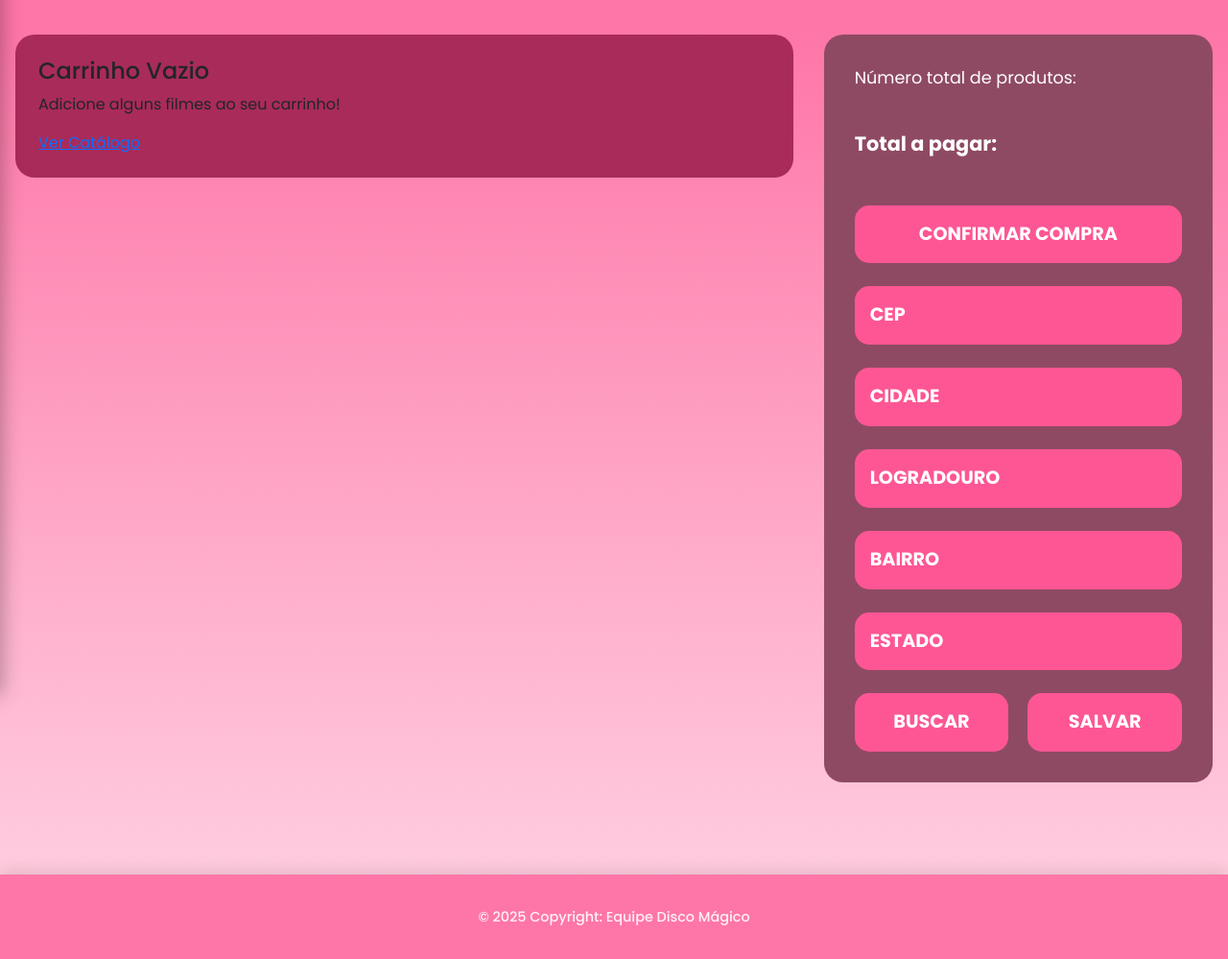
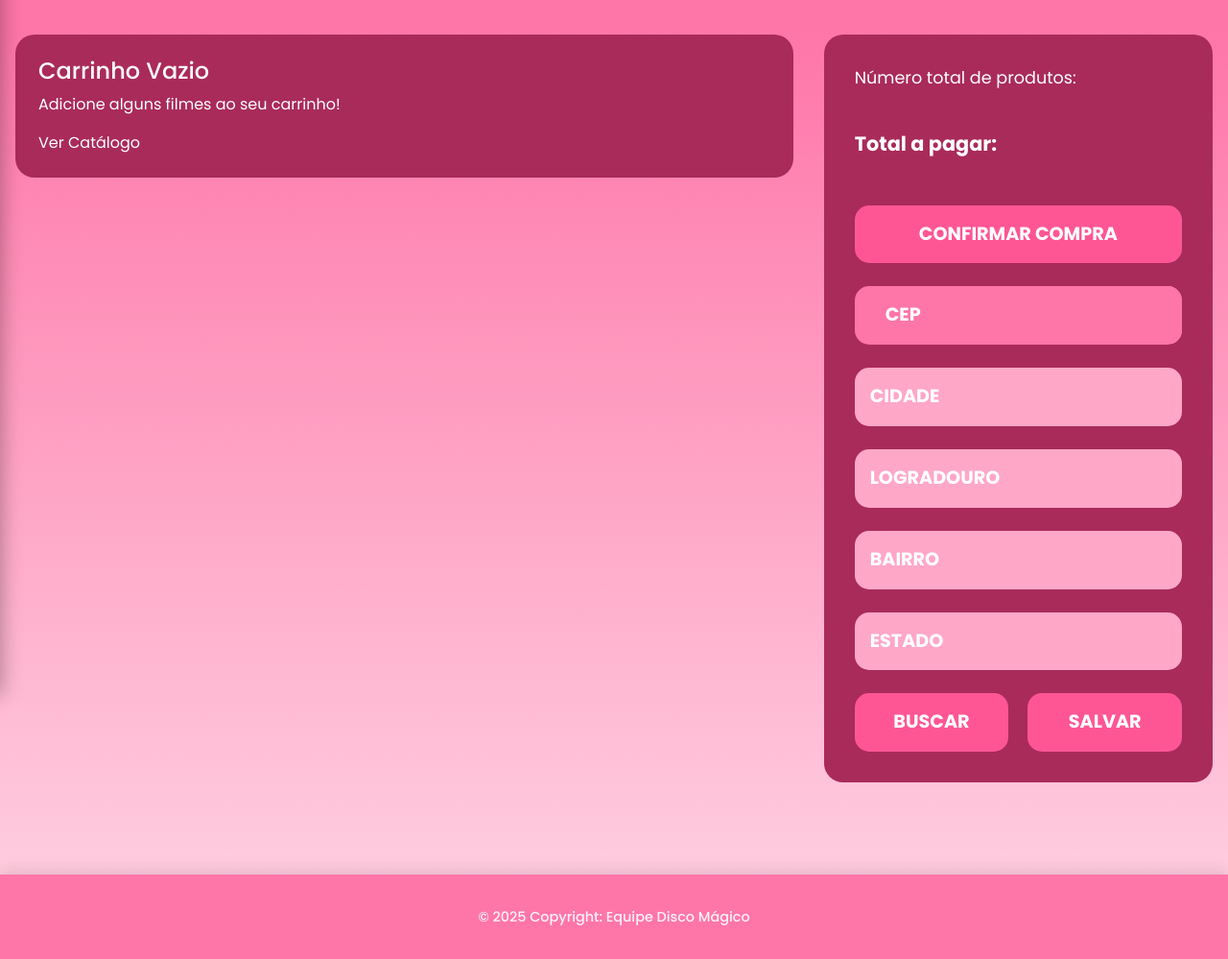
Before and after one commit to gustav0-rdg/proj_mercado, a Flask app: page /exibir/carrinho in a window 1280 px wide. Shown: the part 76-1075 px from the top of the page at 96% size. Run offline with Flask 3, Linux system fonts and the light colour scheme; a user stored in the database is signed in; data comes from the database, SQL or seed files in the repository; data that the repository does not hold is empty; some libraries are stand-ins or nearby versions.

Commit message:
add: correcoes finais do css

```diff
--- a/app.py
+++ b/app.py
@@ -94,9 +94,10 @@ def remove_carrinho(id):
 
 @app.route("/exibir/carrinho")
 def exibe_carrinho():
-    itensCarrinho = Carrinho.exibirItens(session['id_usuario'])
     if not 'usuario' in session:
         return redirect("/login")
+    itensCarrinho = Carrinho.exibirItens(session['id_usuario'])
+
     return render_template("carrinho.html", itens = itensCarrinho)
 
 @app.route("/endereco")
--- a/data/conexao.py
+++ b/data/conexao.py
@@ -4,10 +4,10 @@ class Connection():
 
     def create():
         connection = mysql.connector.connect(
-            host="disco-magico-gustavor0d-disco-magico-gustavo.c.aivencloud.com",
-            port=13935,
-            user="avnadmin",
-            password="AVNS_UjqarbEi4gwkBWadktR",
+            host="localhost",
+            port=3306,
+            user="root",
+            password="root",
             database="db_mercado"
         )
         return connection
--- a/static/css/paginas/pagCarrinho.css
+++ b/static/css/paginas/pagCarrinho.css
@@ -26,6 +26,15 @@ body.dark{
     align-items: start;
 }
 
+
+
+h5, p{
+    color: var(--branco);
+}
+.catalogo{
+    text-decoration: none;
+    color: var(--branco);
+}
 /* Seção dos itens do carrinho */
 .carrinho__itens {
     background: var(--rosa-primario-medio);
@@ -144,7 +153,7 @@ body.dark .carrinho__item{
 
 /* Seção do resumo */
 .carrinho__resumo {
-    background: var(--rosa-secundario-escuro);
+    background: var(--rosa-primario-medio);
     border-radius: 20px;
     padding: 2rem;
     color: var(--branco);
@@ -180,6 +189,21 @@ body.dark .carrinho__resumo{
 }
 .carrinho__botao-finalizar {
     width: 100%;
+    background: var(--rosa-primario-claro);
+    border: none;
+    padding: 1rem;
+    border-radius: 15px;
+    color: var(--branco);
+    font-size: 1.2rem;
+    font-weight: bold;
+    cursor: pointer;
+    transition: all 0.3s ease;
+    text-transform: uppercase;
+    margin-top: 1.5rem;
+}
+
+.carrinho__botao-finalizar-compra{
+    width: 100%;
     background: var(--rosa-primario);
     border: none;
     padding: 1rem;
@@ -192,6 +216,38 @@ body.dark .carrinho__resumo{
     text-transform: uppercase;
     margin-top: 1.5rem;
 }
+
+.carrinho__botao-finalizar-cep{
+    width: 100%;
+    background: var(--rosa-secundario);
+    border: none;
+    padding: 1rem;
+    border-radius: 15px;
+    color: var(--branco);
+    font-size: 1.2rem;
+    font-weight: bold;
+    cursor: pointer;
+    transition: all 0.3s ease;
+    text-transform: uppercase;
+    margin-top: 1.5rem;
+}
+
+.carrinho__botao-finalizar-cep::placeholder{
+    width: 100%;
+    color: var(--branco);
+    background: var(--rosa-secundario);
+    border: none;
+    padding: 1rem;
+    border-radius: 15px;
+    color: var(--branco);
+    font-size: 1.2rem;
+    font-weight: bold;
+    cursor: pointer;
+    transition: all 0.3s ease;
+    text-transform: uppercase;
+    margin-top: 1.5rem;
+}
+
 .carrinho__botao-finalizar::placeholder {
     color: var(--branco);
 }
--- a/static/css/paginas/pagProduto.css
+++ b/static/css/paginas/pagProduto.css
@@ -8,6 +8,7 @@ body{
 
 body.dark{
     background: var(--gradient-inicialDark);
+
 }
 .filme__info {
     background-color: var(--rosa-secundario-medio);
@@ -46,6 +47,9 @@ body.dark .filme__imagens-img{
 }
 
 a{
+    color: var(--branco);
+}
+.filme__infos h1{
     color: var(--branco);
 }
 .filme__infos-sinopse {
@@ -136,6 +140,7 @@ body.dark .filme__rate-btn:hover{
 
 .filme__comentarios-item {
     background-color: var(--rosa-secundario);
+    color: var(--branco);
     width: 100%;
     border-radius: 10px;
     padding: 15px 20px;
--- a/static/css/variaveis/cores.css
+++ b/static/css/variaveis/cores.css
@@ -28,7 +28,7 @@
 
     /* Gradient pag catalogo */
     --gradient-catalogoLight: linear-gradient(var( --rosa-primario) 0%, var(--rosa-secundario-claro) 60%);
-    --gradient-catalogoDark: linear-gradient(var( --rosa-primario-medio) 15%, var(--preto) 85%);
+    --gradient-catalogoDark: linear-gradient(var( --rosa-primario-escuro) 15%, var(--preto) 85%);
 
     /* Gradient pag produto */
     --gradient-catalogoLight: linear-gradient(var( --rosa-secundario) 10%, var(--rosa-secundario-claro) 100%);
--- a/static/js/pag_carrinho/get-itens.js
+++ b/static/js/pag_carrinho/get-itens.js
@@ -58,9 +58,9 @@ document.addEventListener('DOMContentLoaded', async function(){
         } else {
             itensList.innerHTML = `
                 <div class="">
-                    <h4>Carrinho Vazio</h4>
+                    <h4 style="color:var(--branco)">Carrinho Vazio</h4>
                     <p class="">Adicione alguns filmes ao seu carrinho!</p>
-                    <a href="/catalogo" class="">Ver Catálogo</a>
+                    <a href="/catalogo" class="catalogo">Ver Catálogo</a>
                 </div>
             `;
         }
--- a/templates/carrinho.html
+++ b/templates/carrinho.html
@@ -47,18 +47,18 @@
                         <span class="product__price"></span>
                     </div>
 
-                    <button class="carrinho__botao-finalizar">
+                    <button class="carrinho__botao-finalizar-compra">
                         Confirmar compra
                     </button>
                     <form action="/add/endereco" method="post">
-                        <input type="text" name="cep" id="cep" class="carrinho__botao-finalizar" placeholder="cep">
+                        <input type="text" name="cep" id="cep" class="carrinho__botao-finalizar-cep" placeholder="cep">
                         <input type="text" name="cidade" id="cidade" class="carrinho__botao-finalizar" readonly placeholder="cidade">
                         <input type="text" placeholder="logradouro" name="logradouro" id="logradouro" class="carrinho__botao-finalizar" readonly>
                         <input type="text" name="bairro" id="bairro" placeholder="bairro" class="carrinho__botao-finalizar" readonly>
                         <input type="text" placeholder="estado" name="estado" id="estado" class="carrinho__botao-finalizar" readonly>
                         <div class="cep__actions">
-                            <button type="button" id="buscarCep" class="carrinho__botao-finalizar" disabled>Buscar</button>
-                            <button type="submit" id="salvarCep" class="carrinho__botao-finalizar" disabled>Salvar</button>
+                            <button type="button" id="buscarCep" class="carrinho__botao-finalizar-compra" disabled>Buscar</button>
+                            <button type="submit" id="salvarCep" class="carrinho__botao-finalizar-compra" disabled>Salvar</button>
                         </div>
                     </form>
                 </aside>
@@ -76,22 +76,6 @@
     <script src="/static/js/pag_carrinho/get-itens.js"></script>
 
     <script src="/static/js/pag_carrinho/get-user-cep.js"></script>
-<script>
-    window.onload = ()=>{
-    const currentTheme = localStorage.getItem('theme')|| 'light';
-    document.body.classList.add(currentTheme);
-    document.querySelector('#theme-toggle').addEventListener('click', ()=>{
-        console.log('ooa');
-        if (document.body.classList.contains('dark')){
-            document.body.classList.toggle('dark');
-            localStorage.setItem('theme', 'light');
-        } else {
-            document.body.classList.toggle('dark');
-            localStorage.setItem('theme', 'dark');
-        }
-    })
-}
-</script>
 </body>
 <script id="aside__funcionalidades"></script>
 </html>
```
Also changed, not shown: static/css/paginas/pagCatalogo.css (+13 -2 lines), static/css/paginas/pagInicial.css (+8 -4 lines), templates/produto.html (+0 -8 lines).
